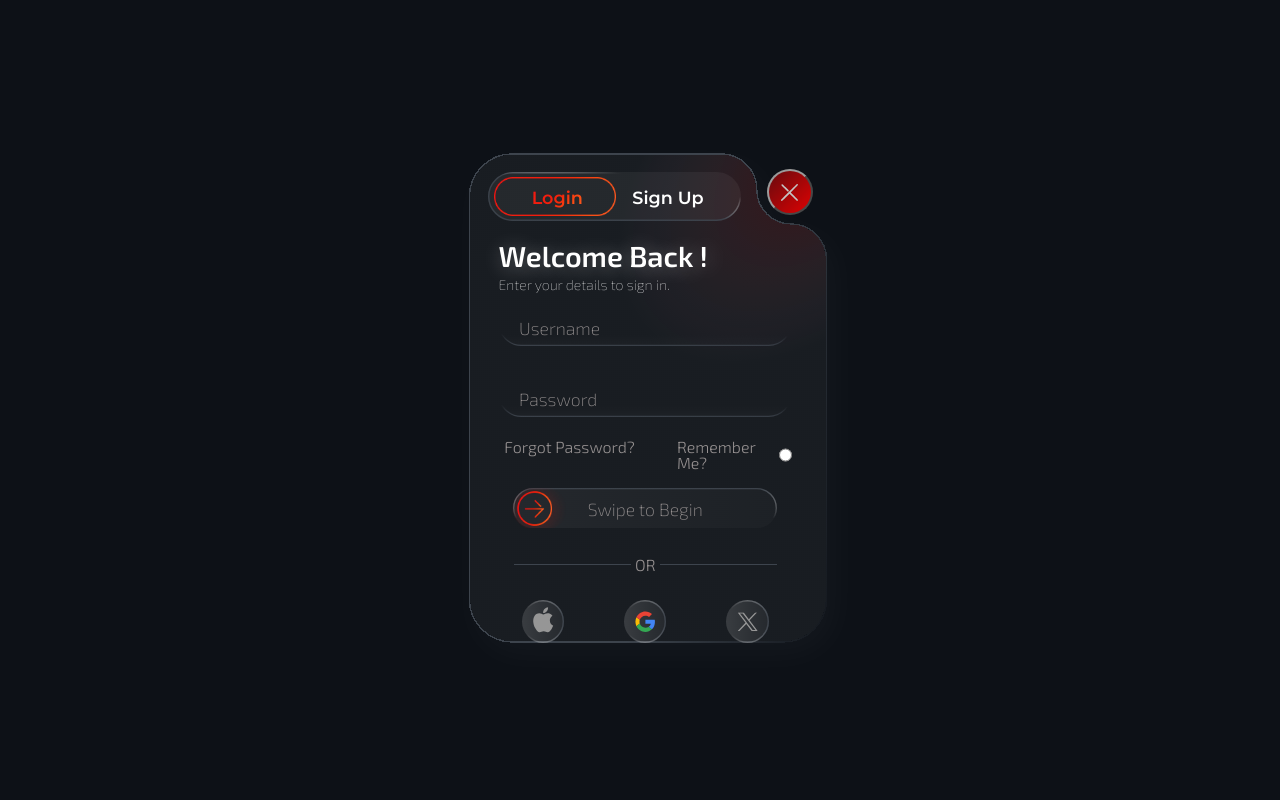
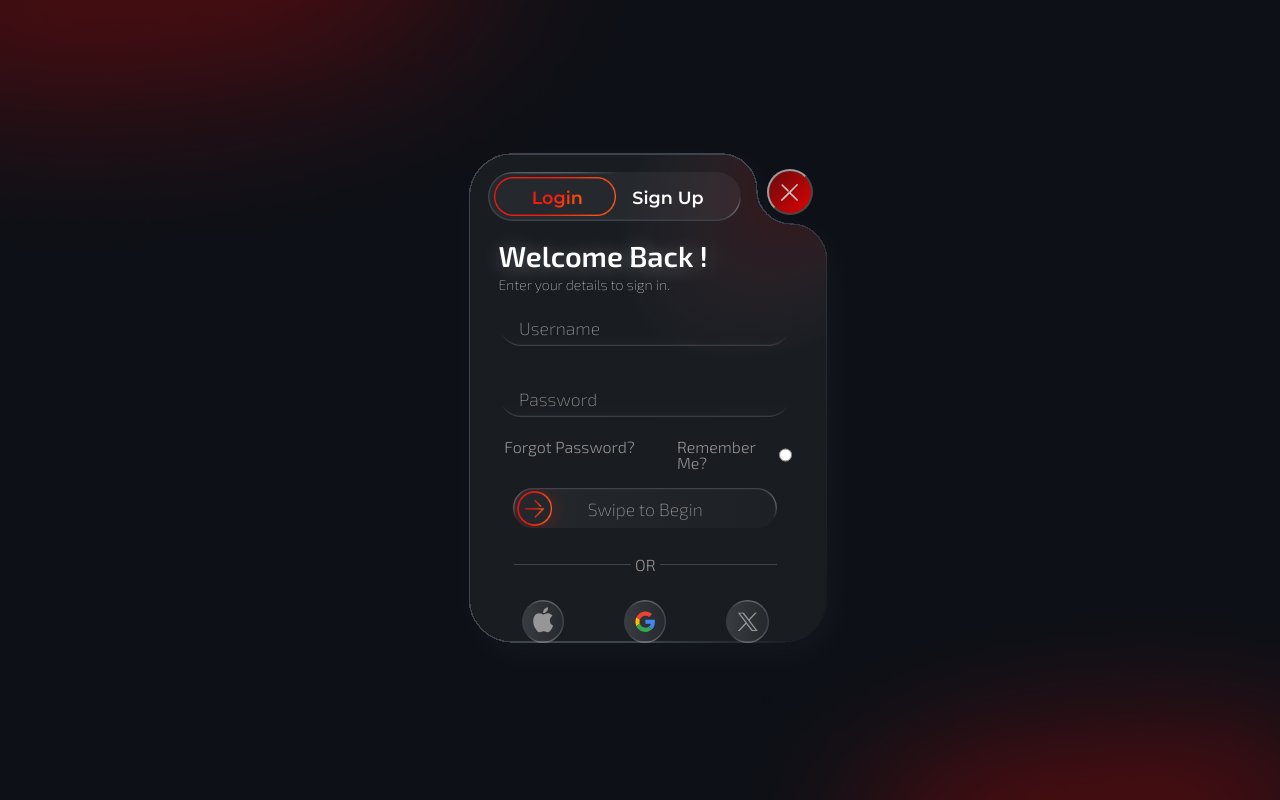
Before and after one commit to ZamVak/FundFlow-FEE, a plain HTML site: page LoginSignup.html in a window 1280 px wide. Drawn offline with Linux system fonts and the light colour scheme.

Commit message:
Pre Presentation Commit

```diff
--- a/LoginSignup.html
+++ b/LoginSignup.html
@@ -29,6 +29,20 @@
             justify-content: center;
             align-items: center;
             height: 100vh;
+        }
+
+        #BlobTop_img {
+            position: absolute;
+            top: 0;
+            left: 0;
+            width: 60%;
+        }
+
+        #BlobBottom_img {
+            position: absolute;
+            bottom: 0px;
+            right: 0px;
+            width: 50%;
         }
 
         .main_card {
@@ -98,7 +112,7 @@
             font-weight: 600;
             color: white;
             font-size: 1.8em;
-            text-shadow: 2px 2px 20px #ffffff59 ;
+            text-shadow: 2px 2px 20px #ffffff59;
         }
 
         .welcome p:nth-child(2) {
@@ -283,6 +297,8 @@
 
 <body>
     <main>
+        <img id="BlobTop_img" src="images/LoginBlob top.png" alt="">
+        <img id="BlobBottom_img" src="images/LoginBlob Bottom.png" alt="">
         <div class="main_card">
             <div class="MainContentBox">
                 <button class="cross_btn" type="reset" form="loginForm">
```
Also changed, not shown: index.html (renamed from index2.html, +5 -4 lines), images/LoginBlob Bottom.png (added), images/LoginBlob top.png (added).
